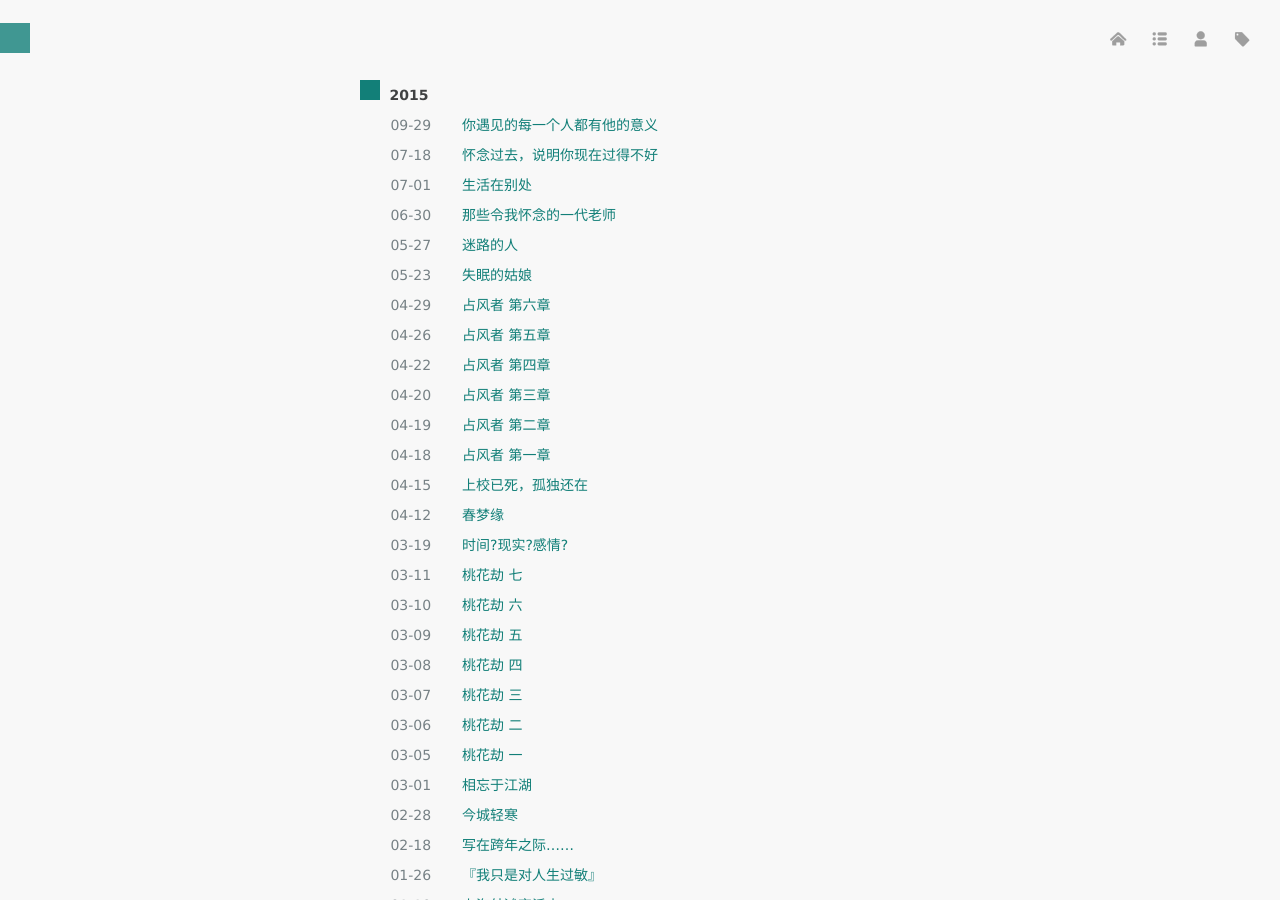
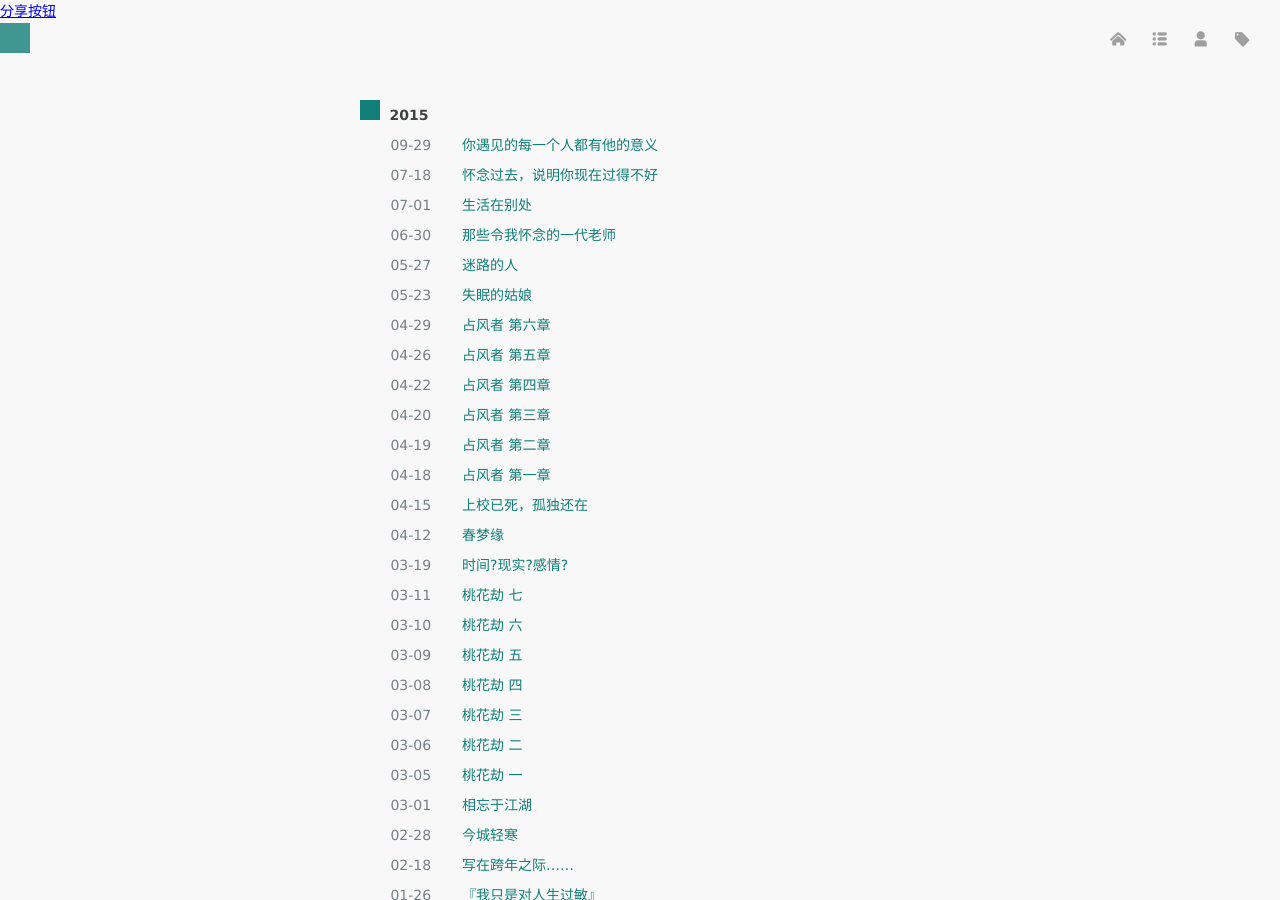
Before and after one commit to imisslovelove/cn, a Jekyll site: the page built from index.md, in a window 1280 px wide and 900 px high. Built offline with Jekyll 4.4.1, drawn with Linux system fonts in a browser that asks for light colours; Markdown is read by kramdown in place of the engine named in the settings.

Commit message:
Update default.html

```diff
--- a/_layouts/default.html
+++ b/_layouts/default.html
@@ -14,7 +14,7 @@
 
   </head>
   <body>
-
+<a class="bshareDiv" href="http://www.bshare.cn/share">分享按钮</a><script type="text/javascript" charset="utf-8" src="http://static.bshare.cn/b/buttonLite.js#uuid=806851a7-8851-4d38-b84a-6a3e8a55aa34&amp;style=1&amp;bp=facebook,twitter,weixin,qzone,sinaminiblog"></script>
     <!-- wrap start -->
     <div id="wrap">
         <!-- header start -->
```
